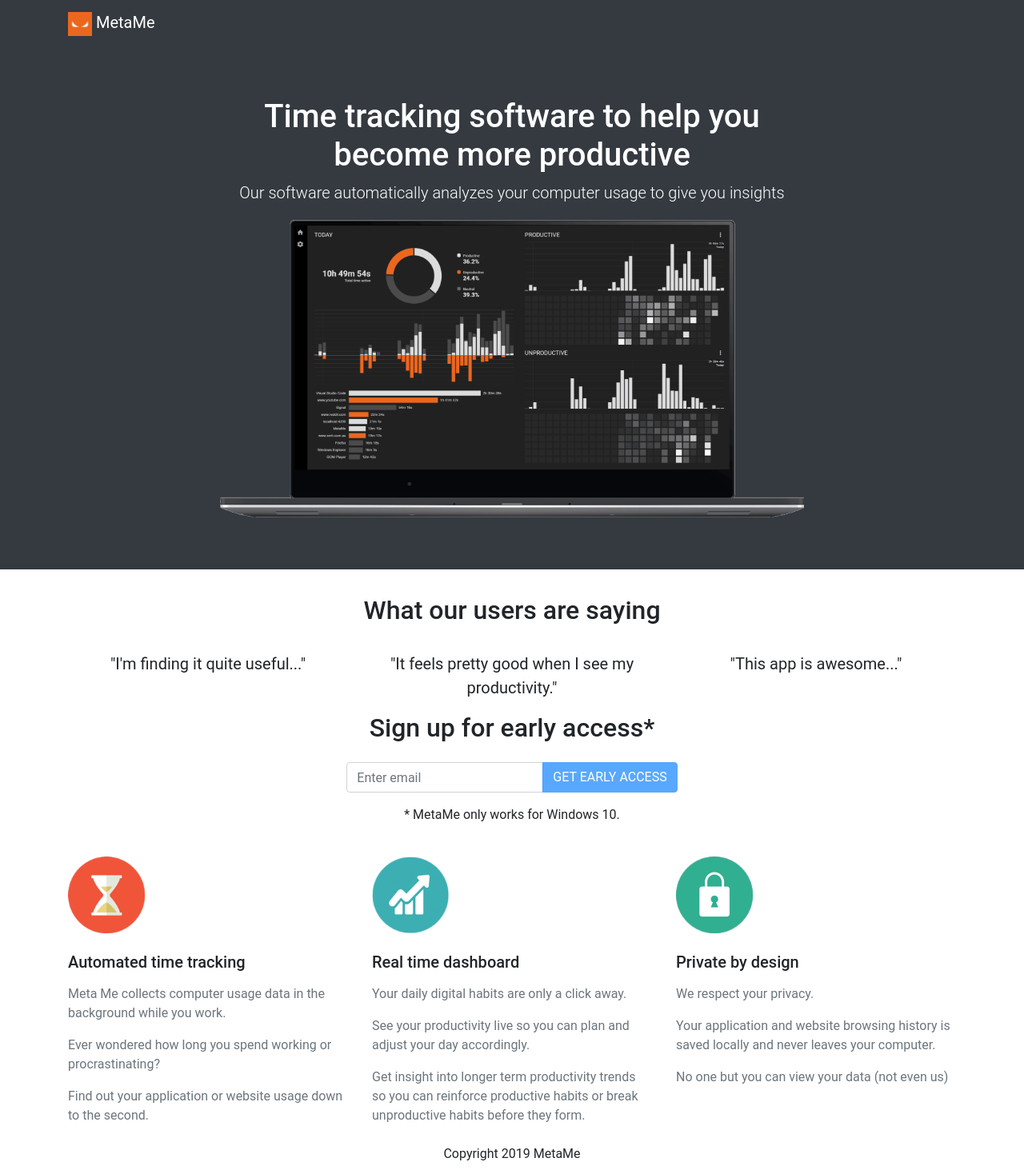
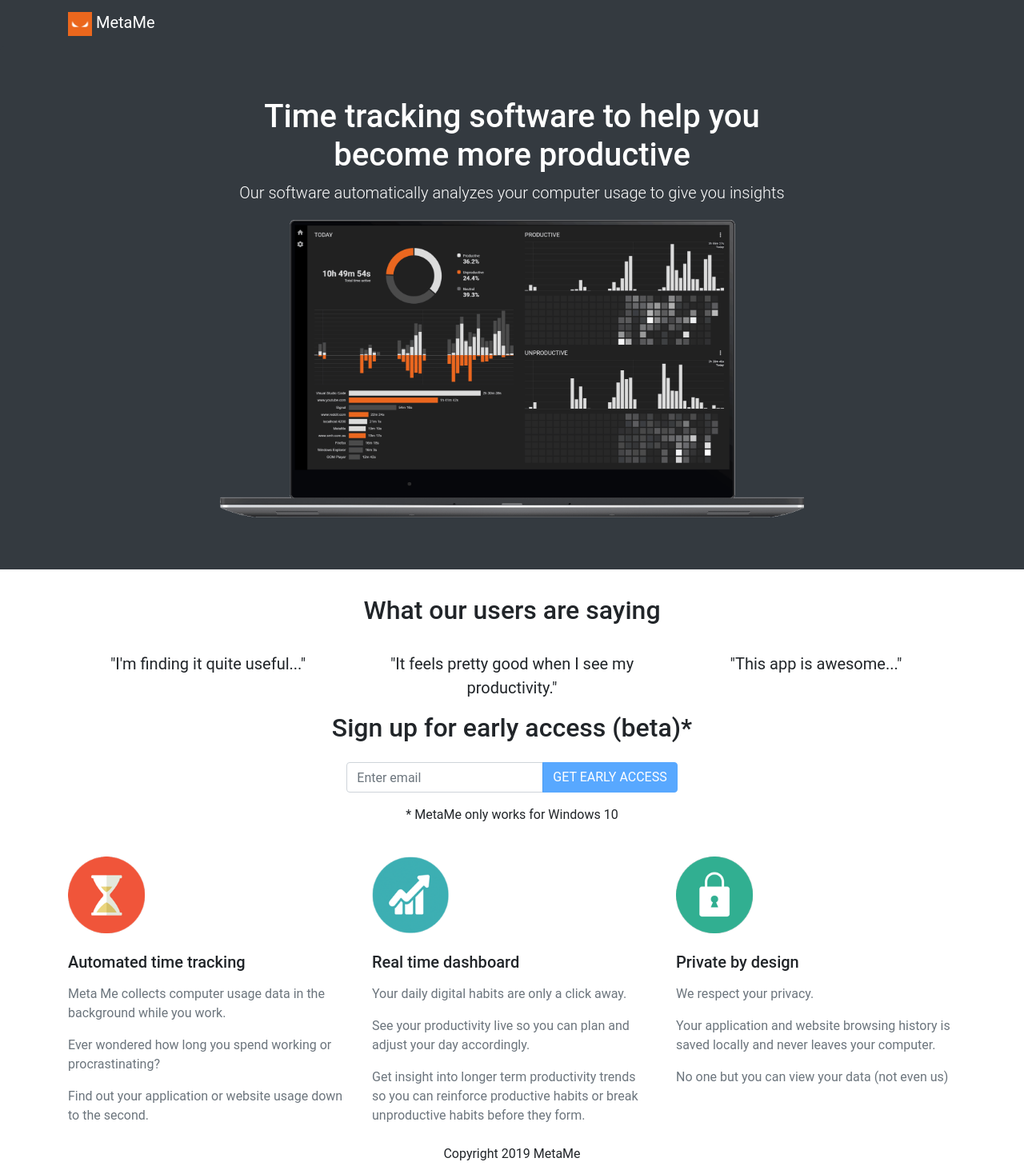
Before and after one commit to meta-me/metame-website, a Jekyll site: the page built from index.html, in a window 1280 px wide. Shown: the whole page at 80% size. Built offline with Jekyll 4.4.1, drawn with Linux system fonts in a browser that asks for light colours.

Commit message:
Minor copy adjustments

```diff
--- a/index.html
+++ b/index.html
@@ -65,7 +65,7 @@
   <div class="container">
     <div class="row justify-content-center">
       <div class="col-12 text-center">
-        <h2>Sign up for early access*</h2>
+        <h2>Sign up for early access (beta)*</h2>
         <p>
         <form id="registerForm" class="form-inline justify-content-center mt-4">
           <div class="input-group">
@@ -84,7 +84,7 @@
         </form>
       </p>
         <p>
-          * MetaMe only works for Windows 10.
+          * MetaMe only works for Windows 10
         </p>
       </div>
     </div>
```
